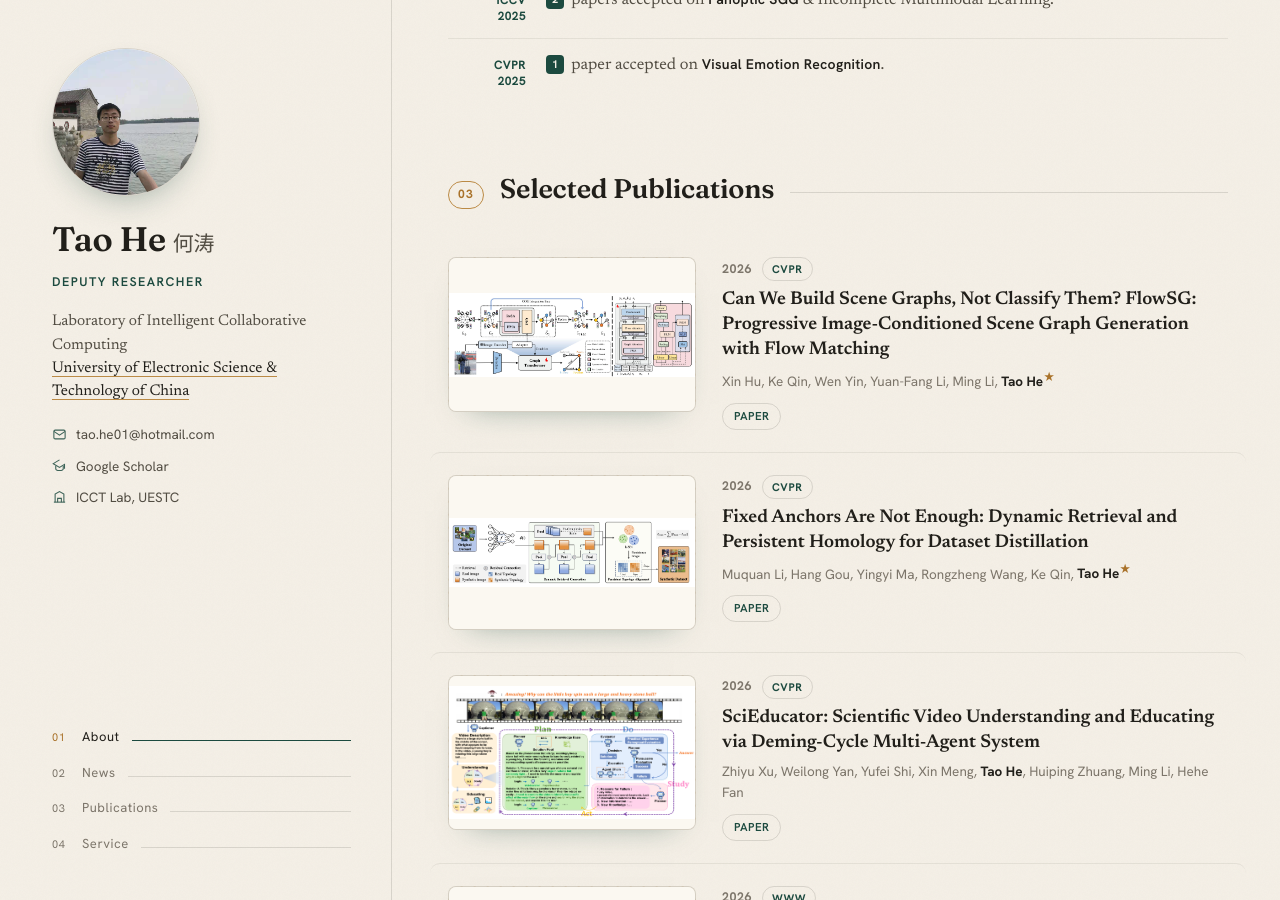
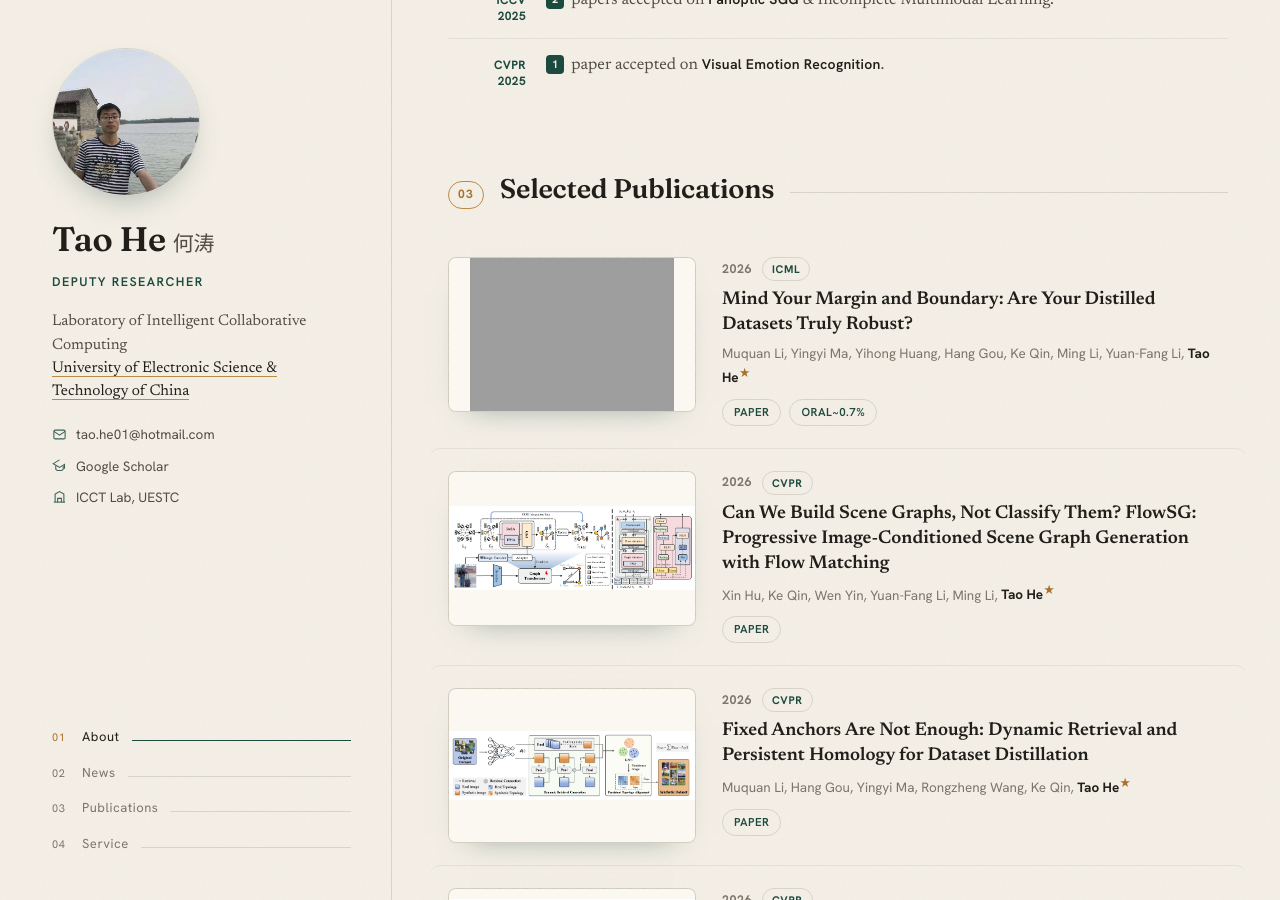
Before and after one commit to ht014/ht014.github.io, a Jekyll site: the page built from index.html, in a window 1280 px wide and 900 px high, scrolled down 1244 px. Built offline with Jekyll 4.4.1, drawn with Linux system fonts in a browser that asks for light colours; grey boxes are pictures that could not be loaded.

Commit message:
Update publications.json

```diff
--- a/_data/publications.json
+++ b/_data/publications.json
@@ -1,4 +1,13 @@
 [
+  {
+    "tag": "C2R", "venue": "ICML", "venue_full": "ICML 2026", "year": "2026", "type": "conf",
+    "title": "Mind Your Margin and Boundary: Are Your Distilled Datasets Truly Robust?",
+    "authors": "Muquan Li, Yingyi Ma, Yihong Huang, Hang Gou, Ke Qin, Ming Li, Yuan-Fang Li, Tao He*",
+    "fig": "figs/c2r.png",
+    "links": [{"label": "Paper", "url": "https://arxiv.org/abs/2605.20606"},
+    {"label": "Oral~0.7%"}
+    ]
+  },
   {
     "tag": "FlowSG", "venue": "CVPR", "venue_full": "CVPR 2026", "year": "2026", "type": "conf",
     "title": "Can We Build Scene Graphs, Not Classify Them? FlowSG: Progressive Image-Conditioned Scene Graph Generation with Flow Matching",
```
